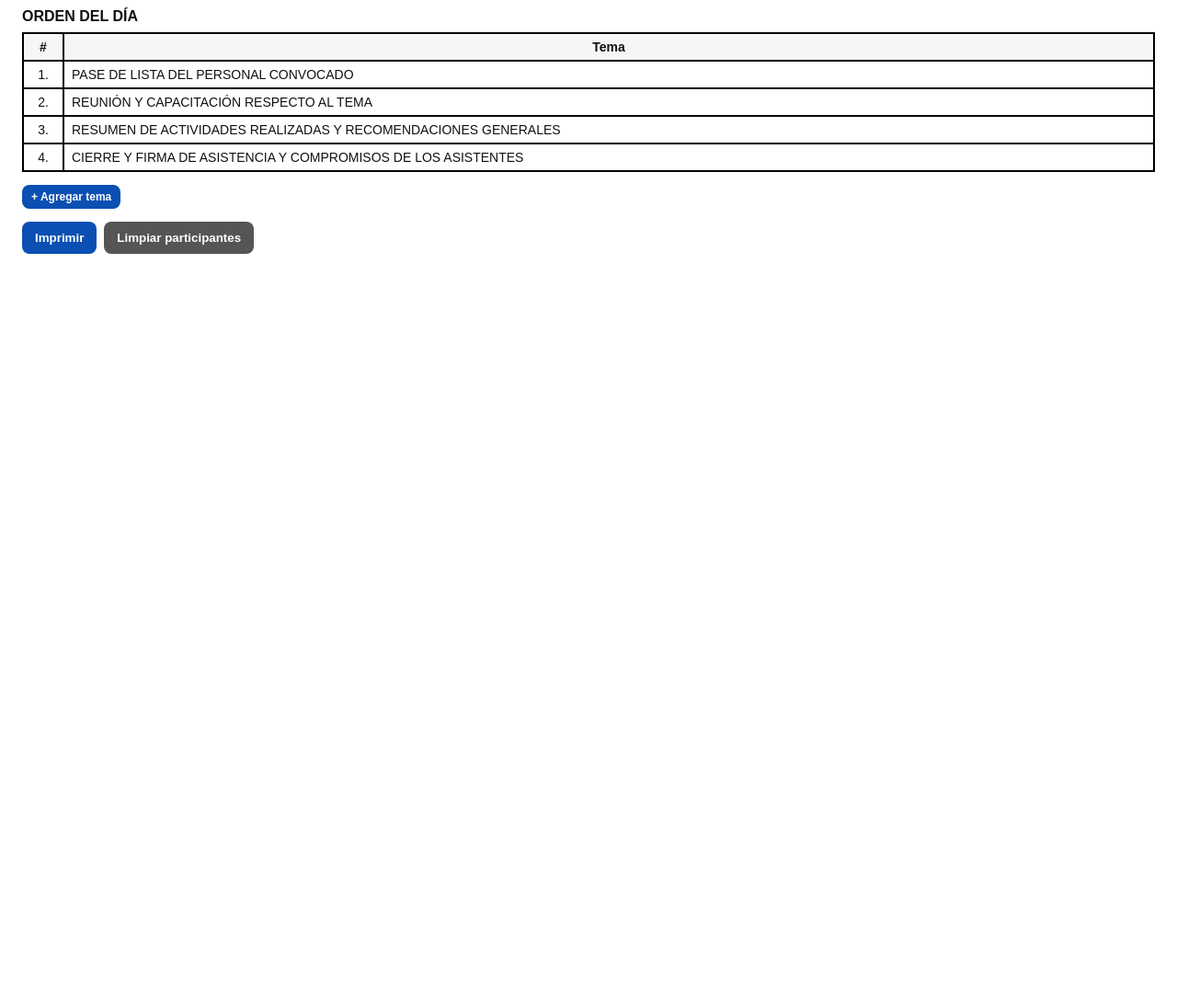
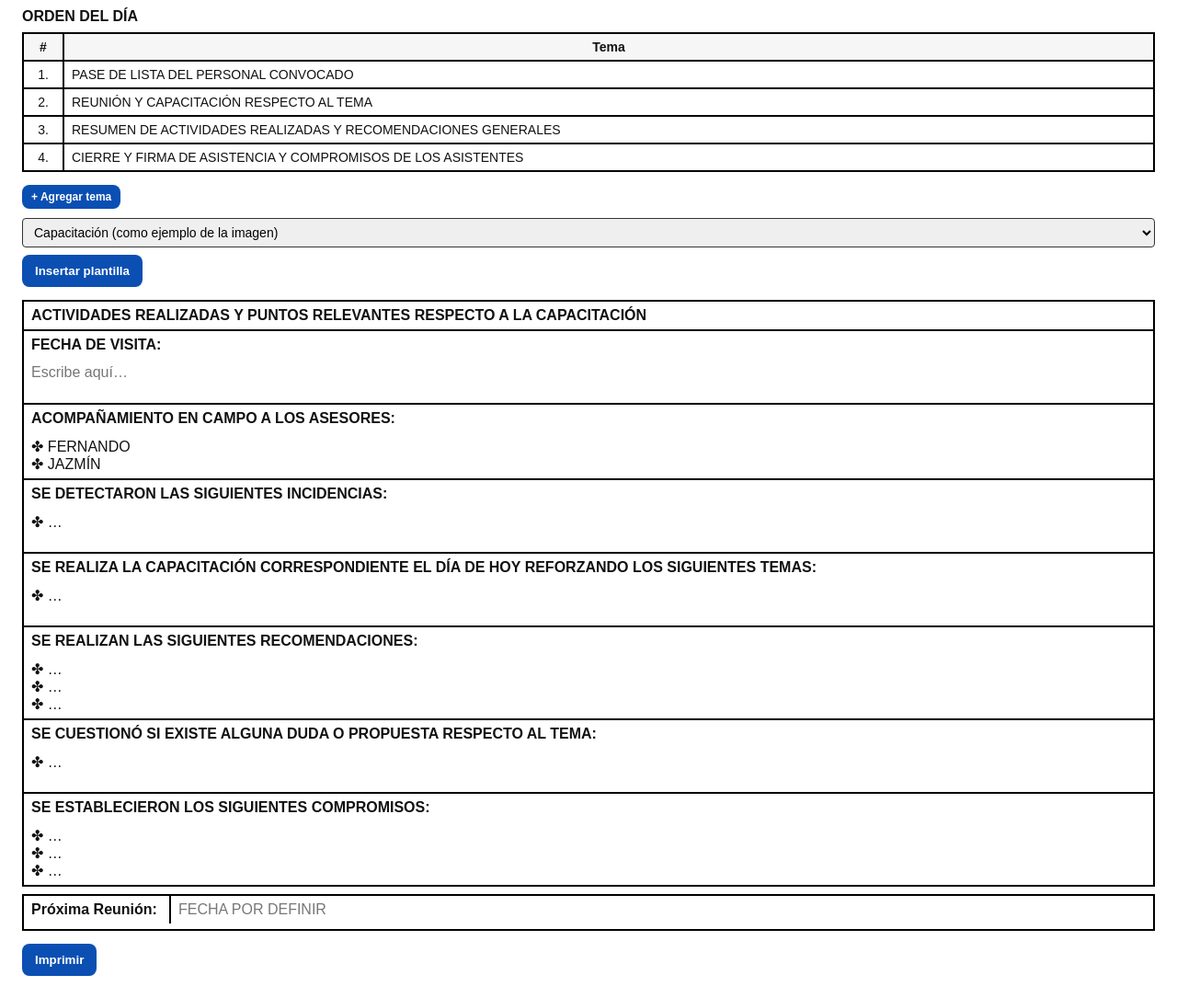
Before and after one commit to alcnca/minuta, a plain HTML site: page index.html in a window 1280 px wide. Shown: the part 1329-2414 px from the top of the page at 92% size. Before the commit the page ends 1629 px from the top, so only its background shows below. Drawn offline with Linux system fonts and the light colour scheme.

Commit message:
Update index.html

```diff
--- a/index.html
+++ b/index.html
@@ -18,6 +18,7 @@
   .box{ border:2px solid var(--b); padding:10px }
   .row{ display:grid; grid-template-columns:1fr 240px; gap:10px }
   .lbl{ font-weight:bold; margin-bottom:6px }
+  /* Convoca más ancho */
   .inline{ display:grid; grid-template-columns:1.2fr 1fr 1fr 1.8fr; gap:10px }
   .cell{ border:2px solid var(--b); padding:8px }
   .cell .lbl{ margin:0 0 6px 0 }
@@ -28,7 +29,6 @@
 
   /* === Participantes === */
   table{ width:100%; border-collapse:collapse; margin-top:8px; table-layout:auto; }
-  /* Fijamos # y Firma; Nombre y Área se autoajustan (ancho no fijado) */
   col.col-num{ width:44px }
   col.col-firma{ width:30% }
   th, td{ border:2px solid var(--b); padding:7px 8px; font-size:14px }
@@ -36,11 +36,11 @@
   td.num{ text-align:center }
   td.nombre{ text-transform:uppercase } /* NOMBRE en mayúsculas */
 
-  /* Firma autógrafa: gran altura + línea */
+  /* Firma autógrafa alta */
   td.asistencia{ padding:0 }
   .firma-box{
     height:100%; display:flex; flex-direction:column; justify-content:flex-end;
-    min-height:90px;           /* pantalla */
+    min-height:90px;
   }
   .firma-line{ border-top:1px solid #000; margin:0 12px 6px 12px; }
   .firma-txt{ font-size:11px; text-align:center; color:#444; margin:0 0 6px 0 }
@@ -51,7 +51,7 @@
   .btn.small{ padding:6px 10px; font-size:12px }
   .hint{ font-size:12px; color:#444 }
 
-  /* === Modal genérico === */
+  /* === Modales === */
   dialog::backdrop{ background:rgba(0,0,0,.35) }
   dialog{ border:0; border-radius:12px; padding:0; max-width:720px; width:95%; box-shadow:0 20px 60px rgba(0,0,0,.35); overflow:hidden }
   .modal-head{ padding:14px 16px; background:#0b4fb3; color:#fff; font-weight:700 }
@@ -71,14 +71,31 @@
   .tabla-od .num{ width:44px; text-align:center }
   .tabla-od .tema{ text-transform:uppercase }
 
+  /* === Actividades (cuadro siguiente) === */
+  .act-box{ border:2px solid #000; margin-top:14px; }
+  .act-title{ font-weight:bold; padding:6px 8px; border-bottom:2px solid #000; text-transform:uppercase; }
+  .panel{ border-top:2px solid #000; }
+  .panel:first-of-type{ border-top:0 }
+  .panel-title{ padding:6px 8px; font-weight:bold; text-transform:uppercase; }
+  .panel-body{ padding:6px 8px; min-height:48px; outline:none; }
+  .panel-body[contenteditable="true"]:empty:before{
+    content: attr(data-placeholder); color:#777;
+  }
+  .proxima{
+    margin-top:10px; display:grid; grid-template-columns:160px 1fr; border:2px solid #000;
+  }
+  .proxima .lbl{ border-right:2px solid #000; padding:6px 8px }
+  .proxima .val{ padding:6px 8px; min-height:32px; outline:none }
+  .proxima .val[contenteditable="true"]:empty:before{ content:"FECHA POR DEFINIR"; color:#777 }
+
   /* Impresión */
   @media print{
-    .actions, .hint, #btnAbrirModal, #btnObjetivo { display:none!important }
+    .actions, .hint, #btnAbrirModal, #btnObjetivo, #agregarTema, #btnInsertarPlantilla, #tipoReunion { display:none!important }
     input, select, textarea { border:0; padding:0; outline:0 }
-    .cell, .box, th, td { border:1px solid #000 }
-    body{ margin:10mm }
+    .cell, .box, th, td, .act-box, .proxima { border:1px solid #000 }
     .header{ border-bottom:1px solid #000; padding-bottom:6px; margin-bottom:8px }
-    .firma-box{ min-height:28mm } /* altura para firma en papel */
+    .firma-box{ min-height:28mm }
+    .act-box, .panel, .proxima{ break-inside:avoid; page-break-inside:avoid }
   }
 </style>
 </head>
@@ -144,14 +161,13 @@
   <table id="tabla">
     <colgroup>
       <col class="col-num"><col><col><col class="col-firma">
-      <!-- col 2 (Nombre) y col 3 (Área) sin ancho => se autoajustan -->
     </colgroup>
     <thead>
       <tr>
         <th>#</th>
         <th>Nombre</th>
-        <th>Área</th><!-- PUESTO -->
-        <th>Asistencia</th><!-- Firma -->
+        <th>Área</th>
+        <th>Asistencia</th>
       </tr>
     </thead>
     <tbody id="tbody"></tbody>
@@ -161,9 +177,7 @@
 <!-- ORDEN DEL DÍA -->
 <div class="seccion-title">ORDEN DEL DÍA</div>
 <table class="tabla-od" id="tablaOD">
-  <thead>
-    <tr><th class="num">#</th><th>Tema</th></tr>
-  </thead>
+  <thead><tr><th class="num">#</th><th>Tema</th></tr></thead>
   <tbody>
     <tr><td class="num">1.</td><td class="tema" contenteditable="true">PASE DE LISTA DEL PERSONAL CONVOCADO</td></tr>
     <tr><td class="num">2.</td><td class="tema" contenteditable="true">REUNIÓN Y CAPACITACIÓN RESPECTO AL TEMA</td></tr>
@@ -175,9 +189,30 @@
   <button class="btn small" id="agregarTema">+ Agregar tema</button>
 </div>
 
+<!-- === PLANTILLAS + CUADRO SIGUIENTE === -->
+<div class="actions" style="margin-top:10px">
+  <select id="tipoReunion">
+    <option value="capacitacion">Capacitación (como ejemplo de la imagen)</option>
+    <option value="seguimiento">Seguimiento de recuperación</option>
+    <option value="general">Reunión general de sucursal</option>
+    <option value="capacitacion_compromisos">Capacitación + compromisos</option>
+  </select>
+  <button class="btn" id="btnInsertarPlantilla">Insertar plantilla</button>
+</div>
+
+<section class="act-box" id="actBox">
+  <div class="act-title" id="actTitulo">ACTIVIDADES REALIZADAS Y PUNTOS RELEVANTES</div>
+  <!-- Paneles se llenan por JS con la plantilla seleccionada -->
+  <div id="actContenido"></div>
+</section>
+
+<div class="proxima" style="margin-top:8px">
+  <div class="lbl"><strong>Próxima Reunión:</strong></div>
+  <div class="val" id="proxReunion" contenteditable="true"></div>
+</div>
+
 <div class="actions">
   <button class="btn" onclick="window.print()">Imprimir</button>
-  <button class="btn secondary" id="btnLimpiarTabla">Limpiar participantes</button>
 </div>
 
 <!-- Modal asistentes -->
@@ -246,7 +281,6 @@ const buscar = document.getElementById('buscar');
 const cuenta = document.getElementById('cuentaSeleccionados');
 const sucSel = document.getElementById('sucursalSelect');
 const btnAbrirModal = document.getElementById('btnAbrirModal');
-const btnLimpiarTabla = document.getElementById('btnLimpiarTabla');
 const horaInicio = document.getElementById('horaInicio');
 const horaFin = document.getElementById('horaFin');
 const convocaInput = document.getElementById('convoca');
@@ -254,6 +288,10 @@ const convocaList = document.getElementById('convocaList');
 const objetivoView = document.getElementById('objetivoView');
 const modalObjetivo = document.getElementById('modalObjetivo');
 const objetivoInput = document.getElementById('objetivoInput');
+const tipoReunion = document.getElementById('tipoReunion');
+const btnInsertarPlantilla = document.getElementById('btnInsertarPlantilla');
+const actTitulo = document.getElementById('actTitulo');
+const actContenido = document.getElementById('actContenido');
 
 /* ====== Helpers ====== */
 function crearFilas(n){
@@ -274,10 +312,8 @@ function crearFilas(n){
     tbody.appendChild(tr);
   }
 }
-// arranque: sin asistentes aún
 crearFilas(9);
 
-/* Hora fin +1h */
 function addMinutesToTimeStr(hhmm, minutes){
   if(!hhmm) return '';
   const [h,m] = hhmm.split(':').map(x=>parseInt(x||'0',10));
@@ -290,8 +326,7 @@ function addMinutesToTimeStr(hhmm, minutes){
 horaInicio.addEventListener('change', ()=> {
   if(horaInicio.value){ horaFin.value = addMinutesToTimeStr(horaInicio.value, 60); }
 });
-
-/* Convoca datalist (valor completo) */
+/* Convoca datalist */
 function poblarConvoca(){
   convocaList.innerHTML = '';
   CONVOCA_LIST.forEach(([nombre, puesto])=>{
@@ -310,7 +345,6 @@ convocaInput.addEventListener('input', ()=> {
 /* Cargar JSON y agrupar por sucursal */
 let personasPorSucursal = {};
 let listaActual = [];
-
 async function cargarJSON(){
   try{
     const res = await fetch(DATA_URL, {cache:'no-store'});
@@ -322,10 +356,8 @@ async function cargarJSON(){
       const nom = (row.NOMBRECOMPLETO || row.nombre || row.NOMBRE || '').toString().trim();
       const puesto = (row.PUESTO || row.puesto || row.AREA || '').toString().trim();
       if(!suc || !nom) return;
-      if(!personasPorSucursal[suc]) personasPorSucursal[suc] = [];
-      personasPorSucursal[suc].push({ nombre: nom, puesto, raw: row });
+      (personasPorSucursal[suc] ??= []).push({ nombre: nom, puesto, raw: row });
     });
-
     sucSel.innerHTML = `<option value="">Seleccione sucursal…</option>`;
     Object.keys(personasPorSucursal).sort((a,b)=>a.localeCompare(b,'es'))
       .forEach(suc=>{
@@ -333,8 +365,7 @@ async function cargarJSON(){
         opt.value = suc; opt.textContent = suc;
         sucSel.appendChild(opt);
       });
-
-    sucSel.disabled = false; btnAbrirModal.disabled = false;
+    btnAbrirModal.disabled = false; sucSel.disabled = false;
   }catch(e){
     console.error(e);
     sucSel.innerHTML = `<option value="">No se pudo cargar el JSON</option>`;
@@ -342,7 +373,7 @@ async function cargarJSON(){
 }
 cargarJSON();
 
-/* Modal de asistentes */
+/* Modal asistentes */
 function renderLista(personas){
   listaActual = personas.map((p,idx)=> ({...p, idx, checked:false}));
   applyFilter('');
@@ -358,7 +389,7 @@ function applyFilter(q){
     const row = document.createElement('div');
     row.className = 'list';
     row.innerHTML = `
-      <div>${nombre.toUpperCase()}</div>
+      <div>${(nombre || '').toUpperCase()}</div>
       <div>${puesto}</div>
       <div style="text-align:center">
         <input type="checkbox" data-idx="${item.idx}" ${item.checked?'checked':''}>
@@ -389,20 +420,15 @@ document.getElementById('cerrarModal').addEventListener('click', ()=>{
 document.getElementById('confirmarSeleccion').addEventListener('click', ()=>{
   const sel = listaActual.filter(x=>x.checked);
   if(sel.length===0){ alert('Selecciona al menos una persona.'); return; }
-
-  /* FILAS = exactamente el número de asistentes seleccionados */
   crearFilas(sel.length);
-
   const filas = [...tbody.querySelectorAll('tr')];
   sel.forEach((p,i)=>{
     const tds = filas[i].children;
-    tds[1].textContent = (p.nombre || '').toUpperCase();  // Nombre MAYÚSCULAS
-    tds[2].textContent = p.puesto || '';                  // Área = Puesto
+    tds[1].textContent = (p.nombre || '').toUpperCase();
+    tds[2].textContent = p.puesto || '';
   });
-
   try{ modal.close(); }catch{ modal.removeAttribute('open'); }
 });
-btnLimpiarTabla.addEventListener('click', ()=> crearFilas(9));
 
 /* Objetivo (modal) */
 document.getElementById('btnObjetivo').addEventListener('click', ()=>{
@@ -417,7 +443,7 @@ document.getElementById('saveObjetivo').addEventListener('click', ()=>{
   try{ modalObjetivo.close(); }catch{ modalObjetivo.removeAttribute('open'); }
 });
 
-/* Orden del Día: agregar tema */
+/* Orden del Día */
 document.getElementById('agregarTema').addEventListener('click', ()=>{
   const tb = document.querySelector('#tablaOD tbody');
   const n = tb.children.length + 1;
@@ -426,7 +452,68 @@ document.getElementById('agregarTema').addEventListener('click', ()=>{
   tb.appendChild(tr);
 });
 
-/* Fecha por defecto */
+/* ====== Plantillas del “cuadro siguiente” ====== */
+const PLANTILLAS = {
+  capacitacion: {
+    titulo: "ACTIVIDADES REALIZADAS Y PUNTOS RELEVANTES RESPECTO A LA CAPACITACIÓN",
+    paneles: [
+      ["FECHA DE VISITA:", ""],
+      ["ACOMPAÑAMIENTO EN CAMPO A LOS ASESORES:", "✤ FERNANDO\n✤ JAZMÍN"],
+      ["SE DETECTARON LAS SIGUIENTES INCIDENCIAS:", "✤ …"],
+      ["SE REALIZA LA CAPACITACIÓN CORRESPONDIENTE EL DÍA DE HOY REFORZANDO LOS SIGUIENTES TEMAS:", "✤ …"],
+      ["SE REALIZAN LAS SIGUIENTES RECOMENDACIONES:", "✤ …\n✤ …\n✤ …"],
+      ["SE CUESTIONÓ SI EXISTE ALGUNA DUDA O PROPUESTA RESPECTO AL TEMA:", "✤ …"],
+      ["SE ESTABLECIERON LOS SIGUIENTES COMPROMISOS:", "✤ …\n✤ …\n✤ …"]
+    ]
+  },
+  seguimiento: {
+    titulo: "ACTIVIDADES Y PUNTOS RELEVANTES DE SEGUIMIENTO A RECUPERACIÓN",
+    paneles: [
+      ["FECHA DE VISITA / REUNIÓN:", ""],
+      ["ANÁLISIS DE CARTERA (BANDAS/ANTIGÜEDAD):", "✤ …"],
+      ["GESTIONES REALIZADAS POR LOS ASESORES:", "✤ Llamadas registradas\n✤ Visitas efectuadas\n✤ Convenios establecidos"],
+      ["INCIDENCIAS / BLOQUEOS:", "✤ …"],
+      ["ACUERDOS Y RESPONSABLES:", "✤ … (nombre / fecha)"]
+    ]
+  },
+  general: {
+    titulo: "ACTIVIDADES Y PUNTOS RELEVANTES DE LA REUNIÓN",
+    paneles: [
+      ["RESUMEN:", ""],
+      ["TEMAS TRATADOS:", "✤ …\n✤ …"],
+      ["ACUERDOS:", "✤ …\n✤ …"],
+      ["PENDIENTES:", "✤ …"]
+    ]
+  },
+  capacitacion_compromisos: {
+    titulo: "CAPACITACIÓN Y COMPROMISOS",
+    paneles: [
+      ["TEMARIO:", "✤ …"],
+      ["RECOMENDACIONES:", "✤ …"],
+      ["COMPROMISOS:", "✤ …\n✤ …"]
+    ]
+  }
+};
+
+function insertarPlantilla(key){
+  const cfg = PLANTILLAS[key] || PLANTILLAS.capacitacion;
+  actTitulo.textContent = cfg.titulo;
+  actContenido.innerHTML = '';
+  cfg.paneles.forEach(([t, body])=>{
+    const p = document.createElement('div');
+    p.className = 'panel';
+    p.innerHTML = `
+      <div class="panel-title">${t}</div>
+      <div class="panel-body" contenteditable="true" data-placeholder="Escribe aquí…">${body.replace(/\n/g,'<br>')}</div>
+    `;
+    actContenido.appendChild(p);
+  });
+}
+btnInsertarPlantilla.addEventListener('click', ()=> insertarPlantilla(tipoReunion.value));
+/* Insertar por defecto al cargar */
+insertarPlantilla('capacitacion');
+
+/* Fecha hoy por defecto */
 document.getElementById('fecha').valueAsDate = new Date();
 </script>
 </body>
```
